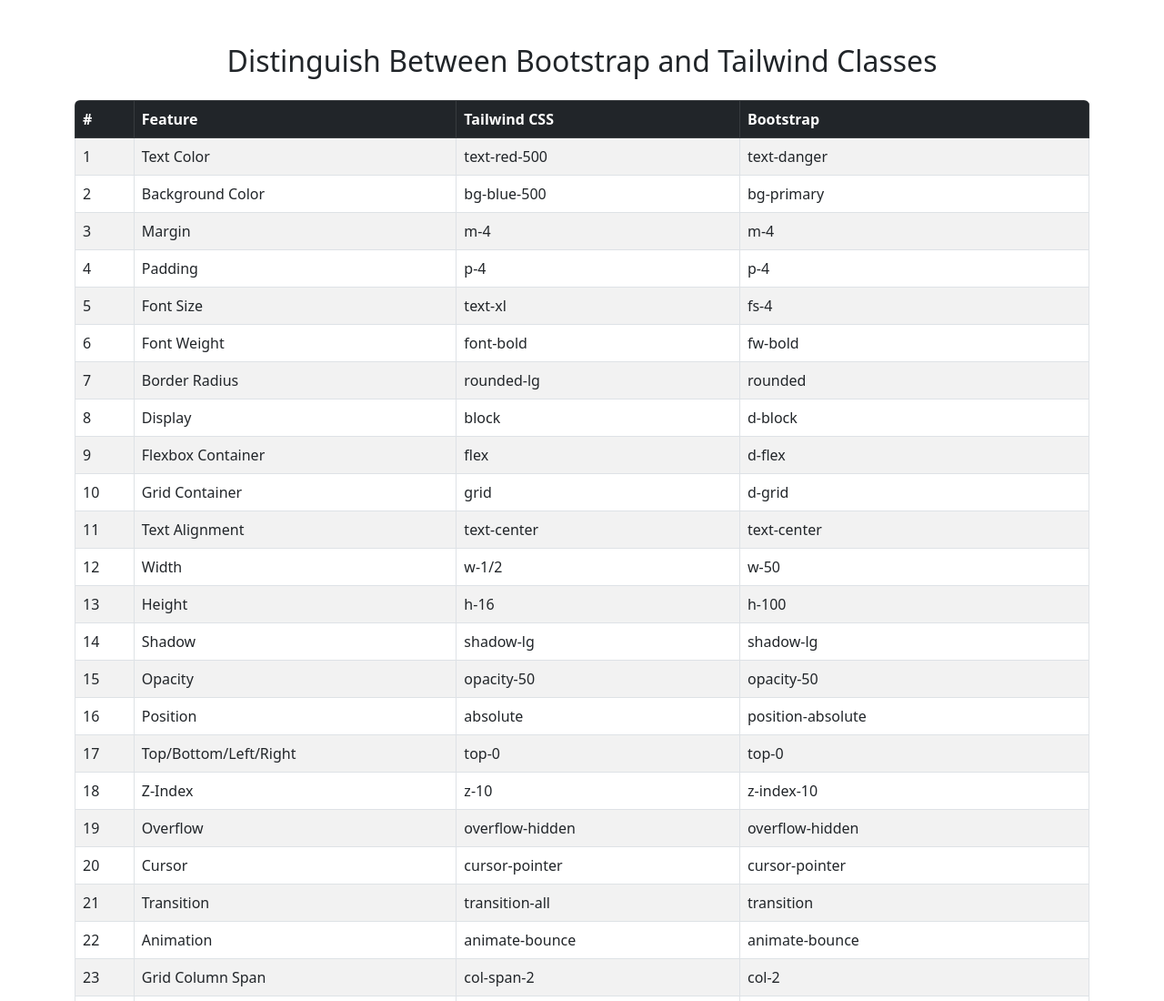
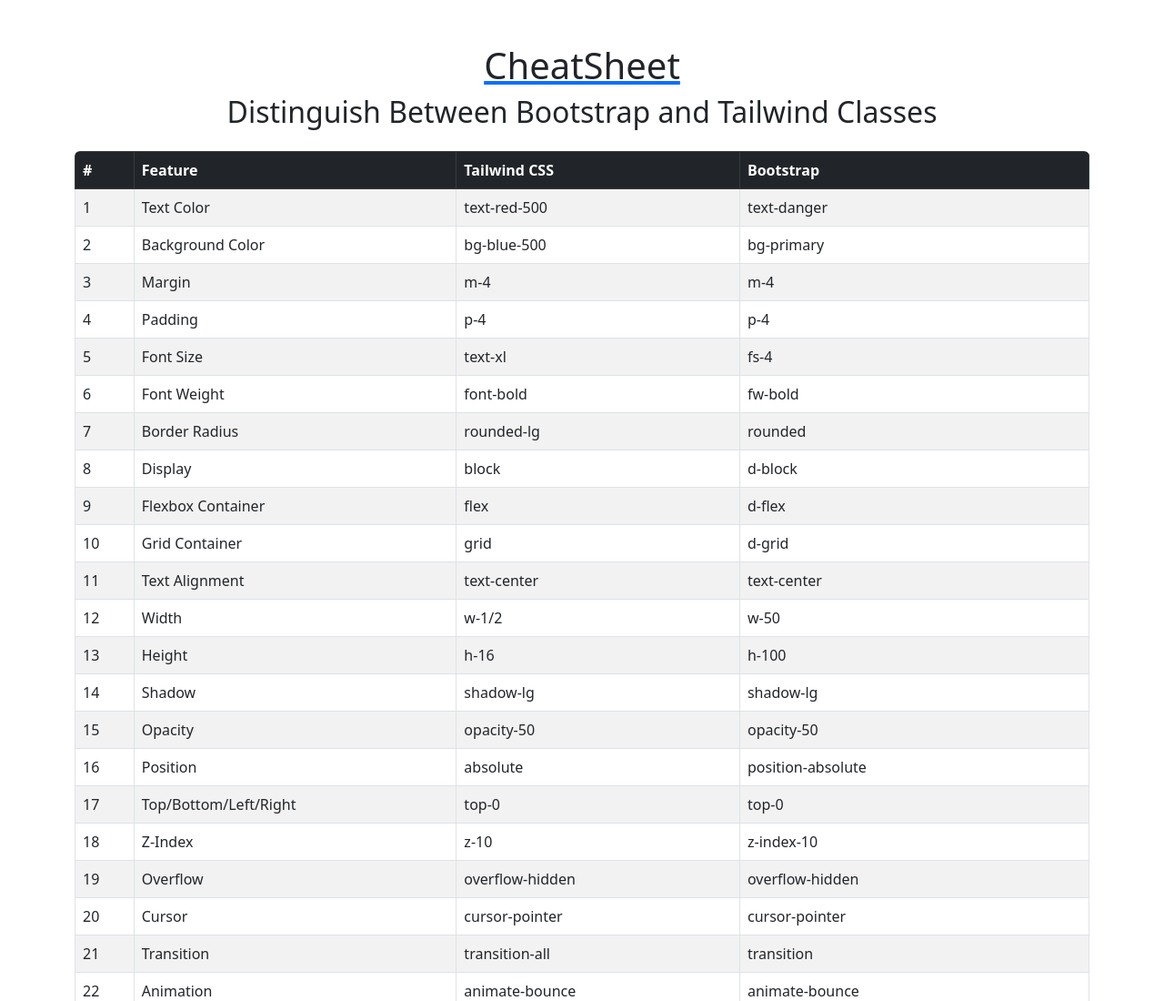
Before and after one commit to devendrakanojiya/BootstrapAndTailwindClassesComparision, a plain HTML site: page index.html in a window 1280 px wide. Shown: the top 1100 px of the page at 91% size. Drawn offline with nearby package versions, Linux system fonts and the light colour scheme.

Commit message:
Update and rename BootstrapAndTailwind.html to index.html

```diff
--- a/BootstrapAndTailwind.html
+++ b/index.html
@@ -6,6 +6,7 @@
   </head>
   <body>
     <div class="container mt-5">
+      <a href="https://github.com/devendrakanojiya/BootstrapAndTailwindClassesComparision"><h1 class="text-center text-dark">CheatSheet</h1></a>
         <h2 class="text-center mb-4">Distinguish Between Bootstrap and Tailwind Classes</h2>
         <div class="table-responsive   rounded">
             <table class="table table-striped table-bordered table-hover shadow-sm">
```
